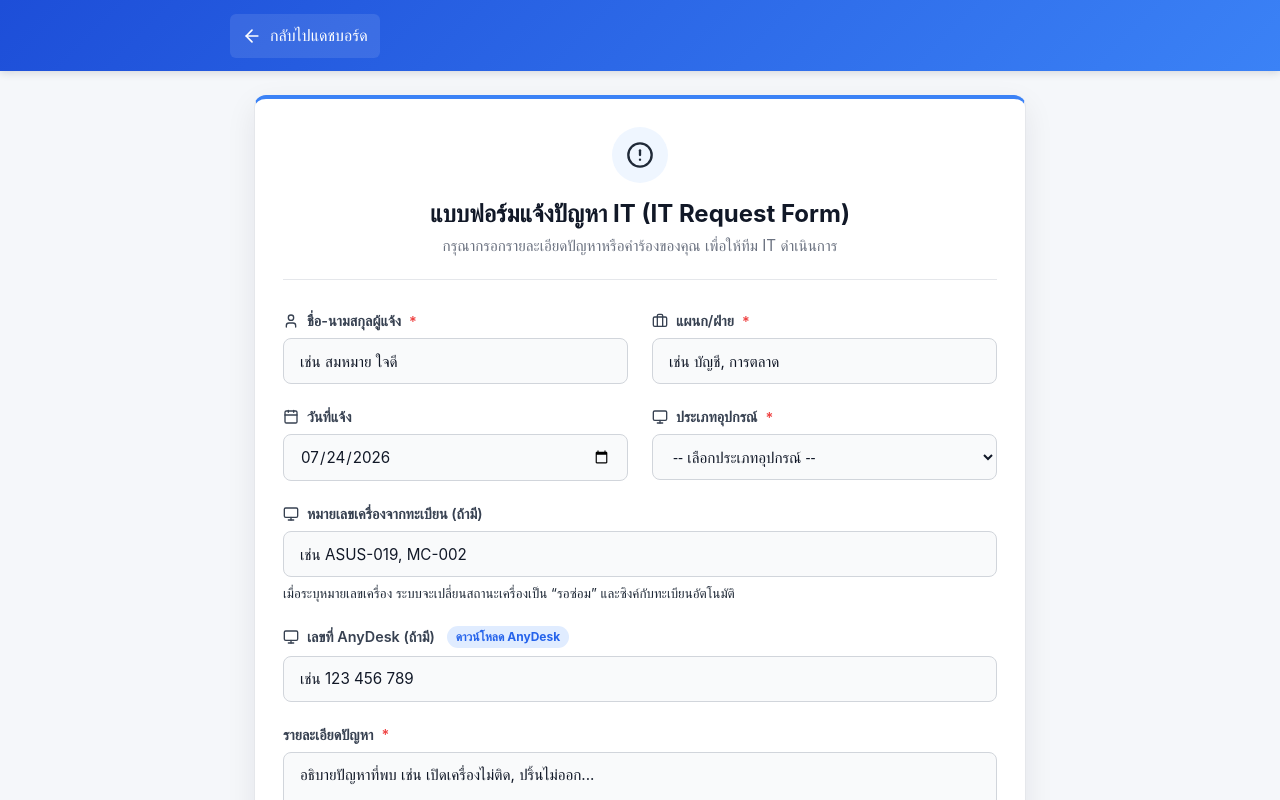
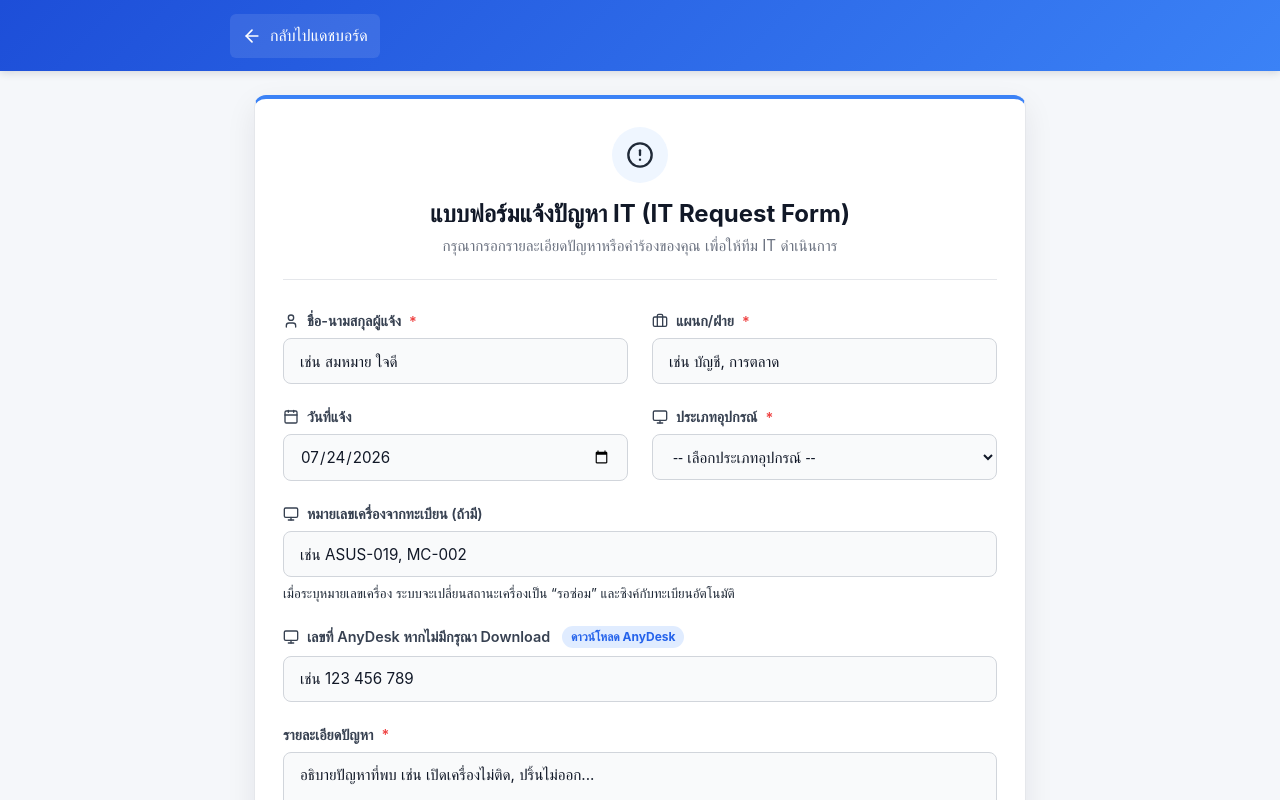
Before and after one commit to fernclinicit-bit/it-monthly-dashboard, a React (Vite) app: page /form in a window 1280 px wide. Shown: the top 800 px of the page. Built offline with nearby package versions, Linux system fonts and the light colour scheme.

Commit message:
fix: clarify AnyDesk download instruction

```diff
--- a/src/pages/LarkForm.jsx
+++ b/src/pages/LarkForm.jsx
@@ -194,7 +194,7 @@ const LarkForm = () => {
               <div className="form-group full-width">
                 <label htmlFor="anydesk">
                   <Monitor size={16} />
-                  เลขที่ AnyDesk (ถ้ามี)
+                  เลขที่ AnyDesk หากไม่มีกรุณา Download
                   <a
                     className="anydesk-download-link"
                     href="https://anydesk.com/en/downloads/thank-you?dv=win_exe"
```
